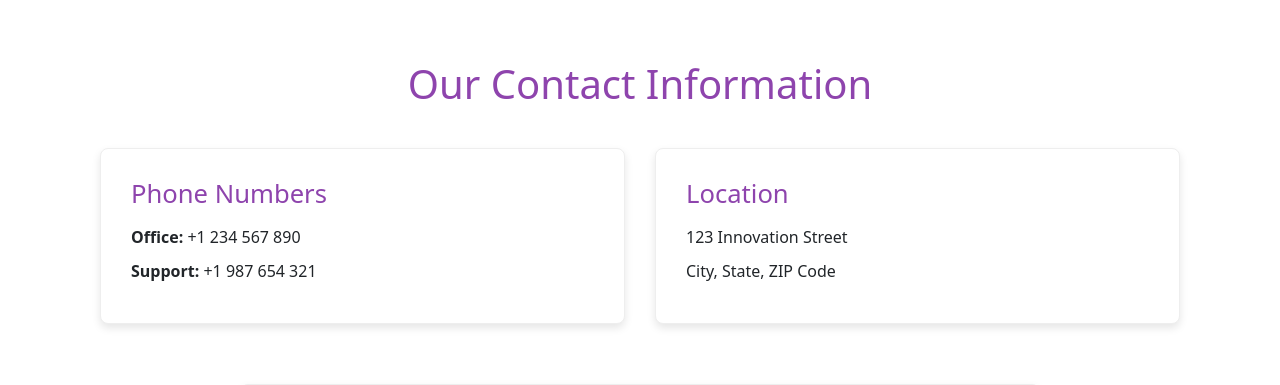
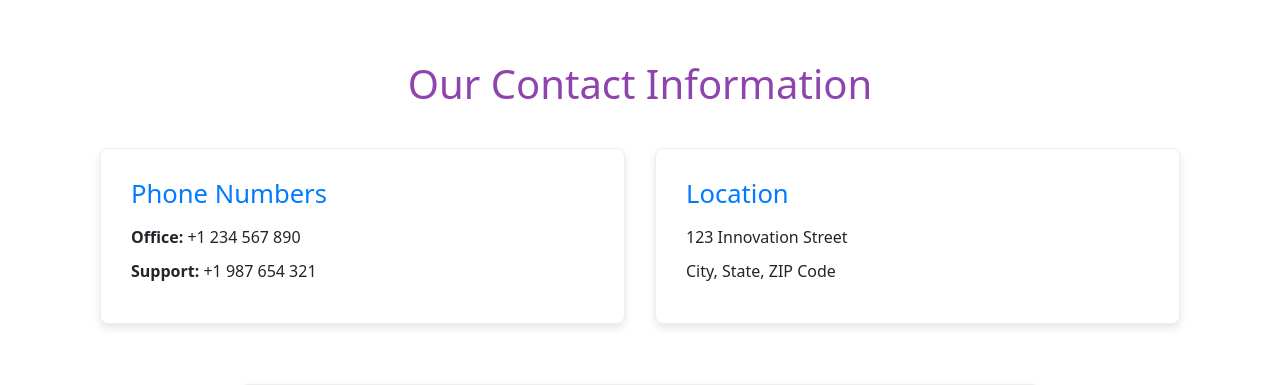
Before and after one commit to ATOROYO/my_organization_website, a Django app: page /contact/ in a window 1280 px wide. Shown: the part 526-911 px from the top of the page. Run offline with Django 5.2, Linux system fonts and the light colour scheme; parts of the project's set-up code (start-up, migrations or seed data) failed here and were passed over; some libraries are stand-ins or nearby versions.

Commit message:
Made a CSS change

```diff
--- a/main/static/css/test.css
+++ b/main/static/css/test.css
@@ -616,7 +616,7 @@ header {
 .info-box h3 {
   font-size: 1.6em;
   margin-bottom: 15px;
-  color: #8e44ad;
+  color: #007bff;
 }
 
 .info-box p {
```
